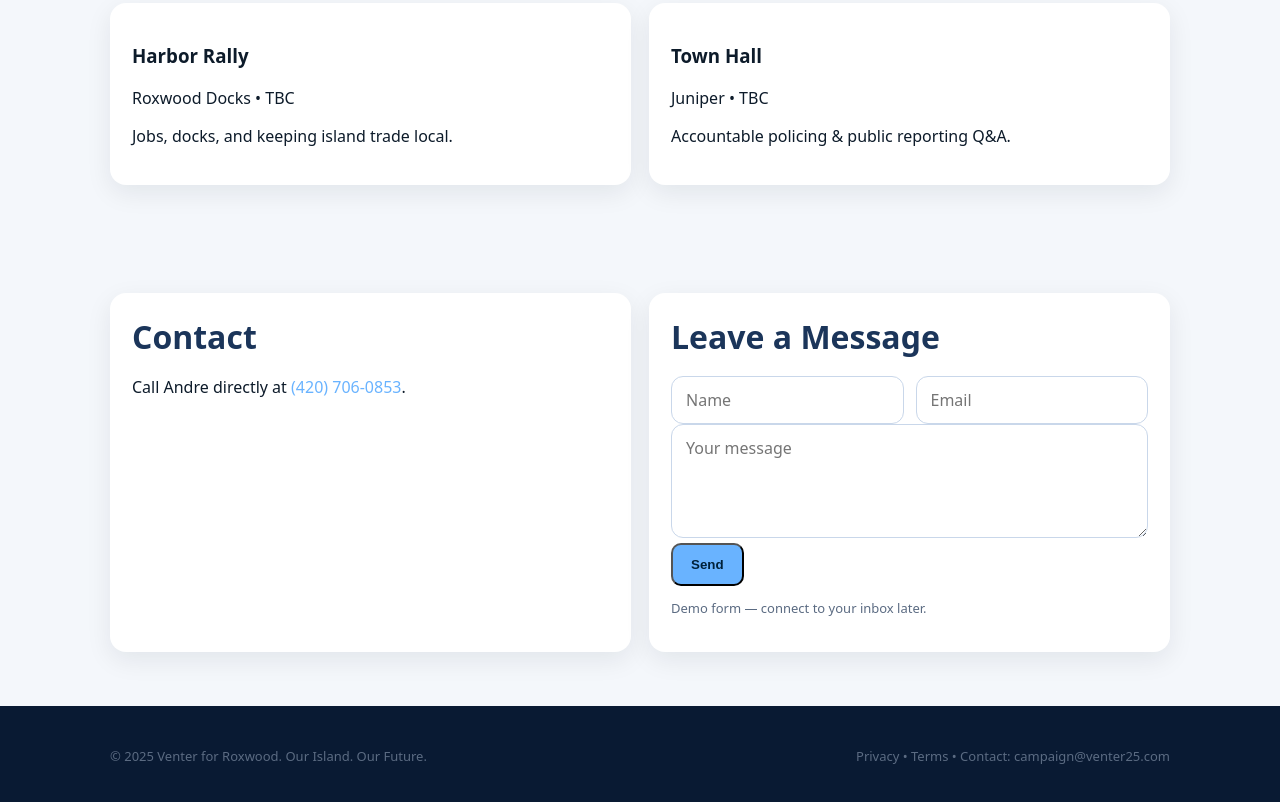
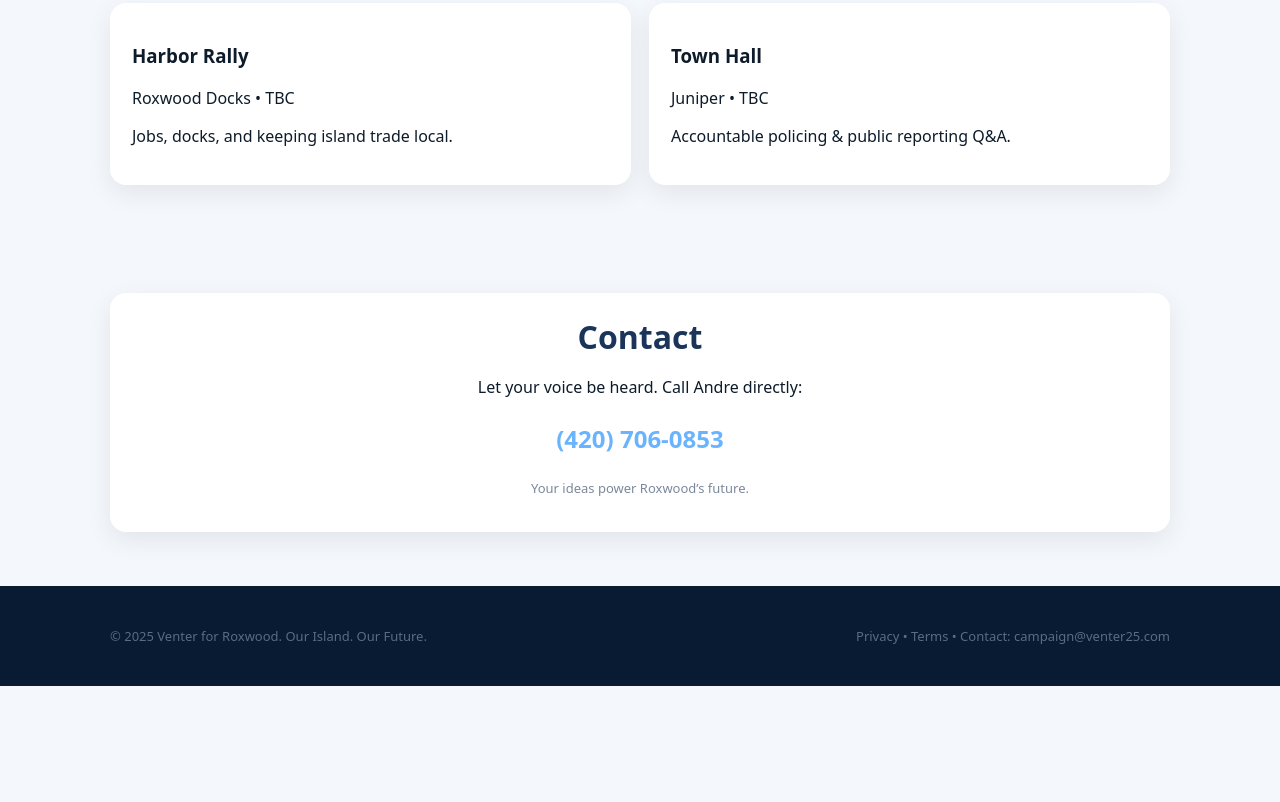
Before and after one commit to ImTiaan/venter25, a plain HTML site: page index.html in a window 1280 px wide. Shown: the part 2232-3034 px from the top of the page. After the commit the page ends 2918 px from the top, so only its background shows below. Drawn offline with Linux system fonts and the light colour scheme.

Commit message:
Update index.html

```diff
--- a/index.html
+++ b/index.html
@@ -188,22 +188,14 @@
 
 
 <section id="contact" class="section">
-  <div class="wrap grid2">
-    <div class="card">
+  <div class="wrap">
+    <div class="card" style="text-align:center">
       <h2>Contact</h2>
-      <p>Call Andre directly at <a href="tel:4207060853" aria-label="Call Andre at (420) 706-0853">(420) 706-0853</a>.</p>
-    </div>
-    <div class="card">
-      <h2>Leave a Message</h2>
-      <form aria-label="Contact Andre">
-        <div class="row">
-          <input type="text" placeholder="Name" required />
-          <input type="email" placeholder="Email" required />
-        </div>
-        <textarea rows="4" placeholder="Your message" required></textarea>
-        <button class="btn" type="submit">Send</button>
-        <p class="small">Demo form — connect to your inbox later.</p>
-      </form>
+      <p>Let your voice be heard. Call Andre directly:</p>
+      <p style="font-size:clamp(18px,3.5vw,24px);font-weight:800">
+        <a href="tel:4207060853" aria-label="Call Andre at (420) 706-0853">(420) 706-0853</a>
+      </p>
+      <p class="small muted">Your ideas power Roxwood’s future.</p>
     </div>
   </div>
 </section>
```
